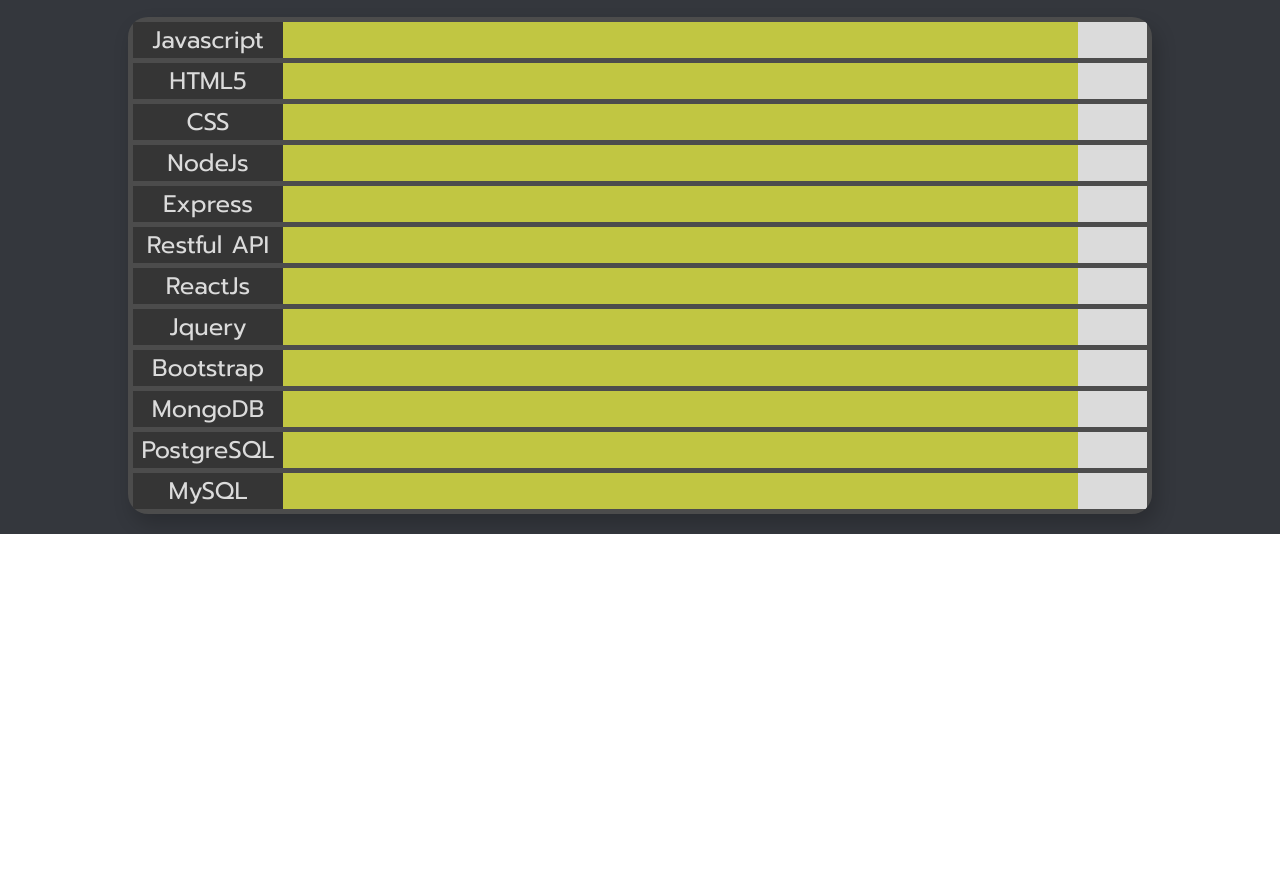
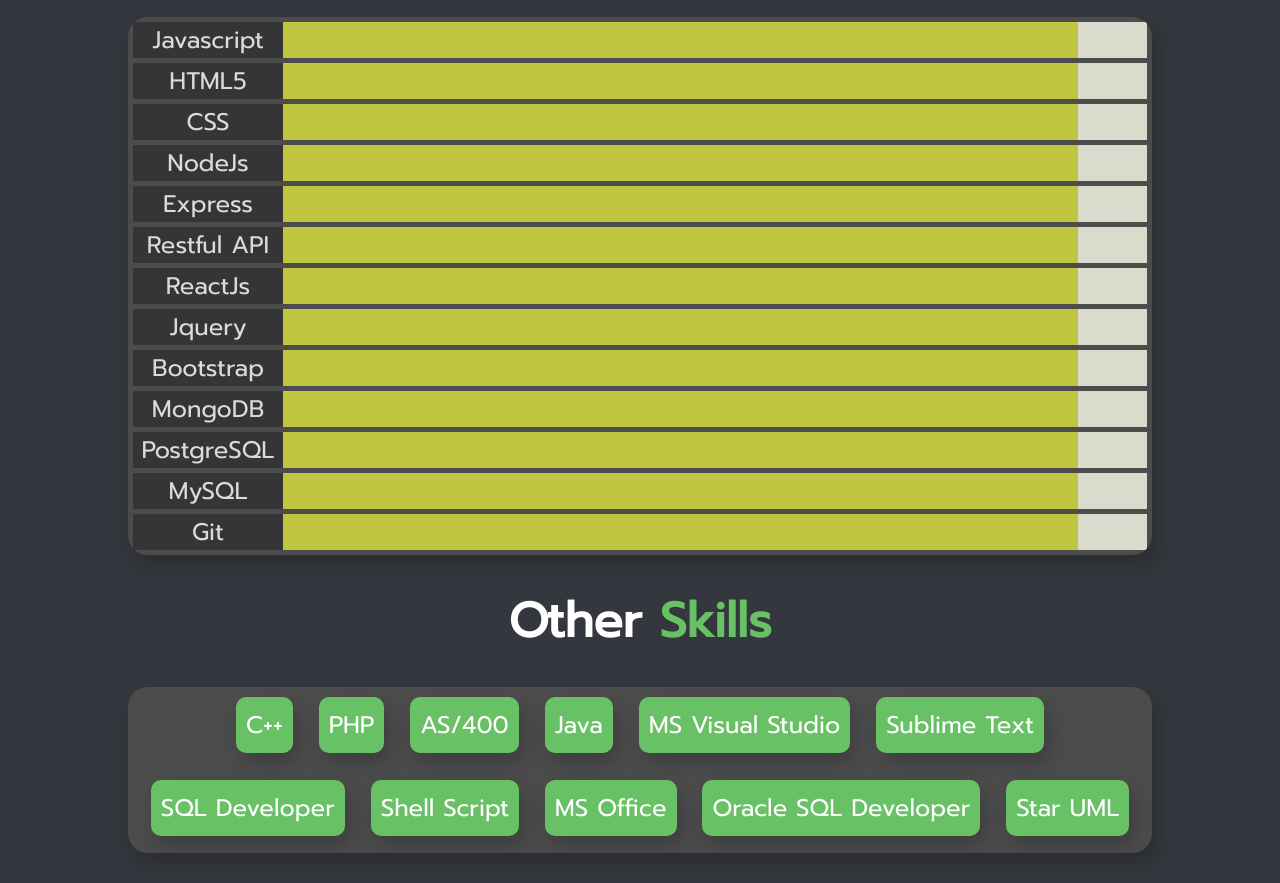
Before and after one commit to john-martinez/john-martinez.github.io, a plain HTML site: page index.html in a window 1280 px wide. Shown: the part 2034-2917 px from the top of the page. Before the commit the page ends 2568 px from the top, so only its background shows below. Drawn offline with Linux system fonts and the light colour scheme; a web font is replaced by a local one.

Commit message:
add other skills

```diff
--- a/index.html
+++ b/index.html
@@ -102,6 +102,26 @@
 						<div class="bar-header"> MySQL </div>
 						<div class="bar"><div class="meter"></div></div>
 					</div>
+					<div class="bar-wrapper">
+						<div class="bar-header"> Git </div>
+						<div class="bar"><div class="meter"></div></div>
+					</div>
+				</div>
+				<h1>Other <span class="green">Skills</span></h1>
+				<div class="other-skills">
+					<ul>
+						<li>C++</li>
+						<li>PHP</li>
+						<li>AS/400</li>
+						<li>Java</li>
+						<li>MS Visual Studio</li>
+						<li>Sublime Text</li>
+						<li>SQL Developer</li>
+						<li>Shell Script</li>
+						<li>MS Office</li>
+						<li>Oracle SQL Developer</li>
+						<li>Star UML</li>
+					</ul>
 				</div>
 			</div>
 		</div>
--- a/style.css
+++ b/style.css
@@ -218,6 +218,7 @@
 	color: white;
 	font-size: 1.5em;
 	background-color: #303030;
+	cursor: context-menu;
 }
 
 .bar{
@@ -225,7 +226,7 @@
 	flex-grow: 1;
 	text-align: center;
 	padding-top: 6px;
-	background-color: white;
+	background-color: #feffed;
 }
 
 .meter{
@@ -239,6 +240,37 @@
 	transition: .2s;
 }
 
+
+.other-skills{
+	background-color: #4c4c4c;
+	box-shadow: 5px 10px 20px rgba(0,0,0,.2);
+	width: 80%;
+	margin: 30px auto;
+	border-radius: 20px;
+}
+
+.other-skills ul{
+	overflow: hidden;
+	height: 100%;
+	margin: 0 auto;
+	text-align: center;
+}
+.other-skills ul li{
+	background-color: #69c166;
+	box-shadow: 5px 10px 20px rgba(0,0,0,.2);
+	border-radius: 10px;
+	display: inline-block;
+	color: white;
+	font-size: 1.5rem;
+	margin: 10px;
+	padding: 10px;
+	transition: .2s;
+	cursor: context-menu;
+}
+
+.other-skills ul li:hover{
+	transform: scale(1.2);
+}
 /* SCROLL BAR STYLE */
 
 /* width */
```
